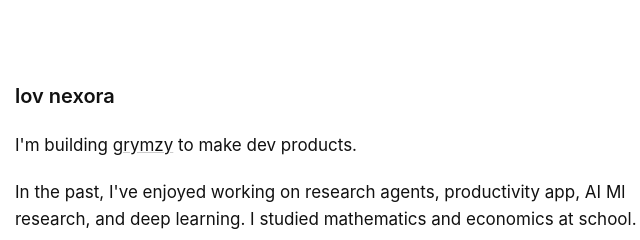
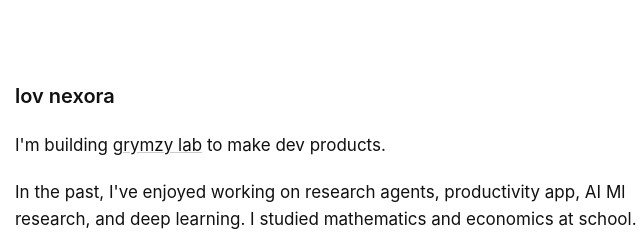
Before and after one commit to lovnexora/Site, a plain HTML site: page index.html in a window 1280 px wide. Shown: the top 240 px of the page, 305-945 px from the left. Drawn offline with Linux system fonts and the light colour scheme.

Commit message:
Update project description and contact links

```diff
--- a/index.html
+++ b/index.html
@@ -37,11 +37,11 @@
 
   <h1>lov nexora</h1>
 
-  <p>I'm building <a href="#">grymzy</a> to make dev products.</p>
+  <p>I'm building <a href="#">grymzy lab</a> to make dev products.</p>
 
   <p>In the past, I've enjoyed working on research agents, productivity app, AI Ml research, and deep learning. I studied mathematics and economics at school.</p>
 
-  <p>Connect with me on <a href="https://github.com/lovnexora">github </a>, <a href="https://x.com/lovnexora">x</a>, <a href="https://linkedin.com/in/lov-nexora">linkedin </a>, or at nexoraai3491 @ gmail dot com!</p>
+  <p>Connect with me on  <a href="https://github.com/lovnexora"> github </a>, <a href="https://x.com/lovnexora"> x </a>, <a href="https://linkedin.com/in/lov-nexora"> linkedin </a>, or at nexoraai3491 @ gmail dot com!</p>
 
 </body>
 </html>
```
